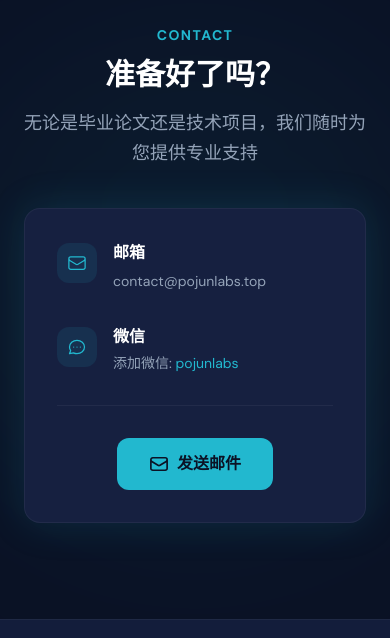
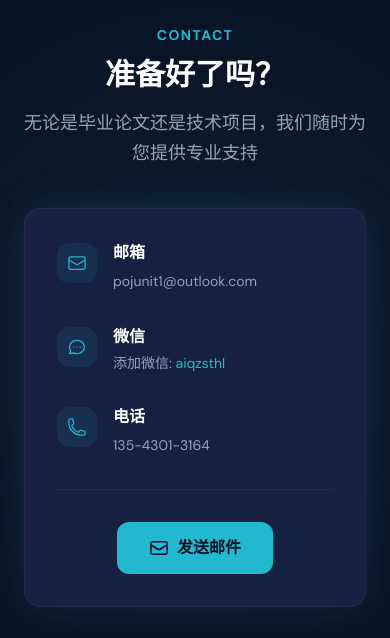
Before and after one commit to jiongQAQ/pojunlabs.top, a plain HTML site: page index.html in a window 390 px wide. Shown: the part 4050-4688 px from the top of the page. Drawn offline with nearby package versions, Linux system fonts and the light colour scheme.

Commit message:
Update contact info: email, WeChat, phone number
Made-with: Cursor

```diff
--- a/index.html
+++ b/index.html
@@ -235,14 +235,14 @@
         <p class="text-slate-400 text-lg mb-10 leading-relaxed">无论是毕业论文还是技术项目，我们随时为您提供专业支持</p>
       </div>
       <div class="fade-up bg-navy-card border border-white/5 rounded-2xl p-8 sm:p-10 glow">
-        <div class="grid sm:grid-cols-2 gap-8 text-left">
+        <div class="grid sm:grid-cols-3 gap-8 text-left">
           <div class="flex items-start gap-4">
             <div class="w-10 h-10 rounded-xl bg-cyan/10 flex items-center justify-center flex-shrink-0 mt-0.5">
               <svg class="w-5 h-5 text-cyan" fill="none" viewBox="0 0 24 24" stroke="currentColor" stroke-width="1.5"><path stroke-linecap="round" stroke-linejoin="round" d="M21.75 6.75v10.5a2.25 2.25 0 01-2.25 2.25h-15a2.25 2.25 0 01-2.25-2.25V6.75m19.5 0A2.25 2.25 0 0019.5 4.5h-15a2.25 2.25 0 00-2.25 2.25m19.5 0v.243a2.25 2.25 0 01-1.07 1.916l-7.5 4.615a2.25 2.25 0 01-2.36 0L3.32 8.91a2.25 2.25 0 01-1.07-1.916V6.75"/></svg>
             </div>
             <div>
               <p class="text-white font-semibold mb-1">邮箱</p>
-              <a href="mailto:contact@pojunlabs.top" class="text-slate-400 hover:text-cyan transition-colors duration-200 cursor-pointer text-sm">contact@pojunlabs.top</a>
+              <a href="mailto:pojunit1@outlook.com" class="text-slate-400 hover:text-cyan transition-colors duration-200 cursor-pointer text-sm">pojunit1@outlook.com</a>
             </div>
           </div>
           <div class="flex items-start gap-4">
@@ -251,12 +251,21 @@
             </div>
             <div>
               <p class="text-white font-semibold mb-1">微信</p>
-              <p class="text-slate-400 text-sm">添加微信: <span class="text-cyan">pojunlabs</span></p>
+              <p class="text-slate-400 text-sm">添加微信: <span class="text-cyan">aiqzsthl</span></p>
+            </div>
+          </div>
+          <div class="flex items-start gap-4">
+            <div class="w-10 h-10 rounded-xl bg-cyan/10 flex items-center justify-center flex-shrink-0 mt-0.5">
+              <svg class="w-5 h-5 text-cyan" fill="none" viewBox="0 0 24 24" stroke="currentColor" stroke-width="1.5"><path stroke-linecap="round" stroke-linejoin="round" d="M2.25 6.75c0 8.284 6.716 15 15 15h2.25a2.25 2.25 0 002.25-2.25v-1.372c0-.516-.351-.966-.852-1.091l-4.423-1.106c-.44-.11-.902.055-1.173.417l-.97 1.293c-.282.376-.769.542-1.21.38a12.035 12.035 0 01-7.143-7.143c-.162-.441.004-.928.38-1.21l1.293-.97c.363-.271.527-.734.417-1.173L6.963 3.102a1.125 1.125 0 00-1.091-.852H4.5A2.25 2.25 0 002.25 4.5v2.25z"/></svg>
+            </div>
+            <div>
+              <p class="text-white font-semibold mb-1">电话</p>
+              <a href="tel:13543013164" class="text-slate-400 hover:text-cyan transition-colors duration-200 cursor-pointer text-sm">135-4301-3164</a>
             </div>
           </div>
         </div>
         <div class="mt-8 pt-8 border-t border-white/5 text-center">
-          <a href="mailto:contact@pojunlabs.top" class="inline-flex items-center justify-center gap-2 bg-cyan hover:bg-cyan-light text-navy font-semibold px-8 py-3.5 rounded-xl transition-colors duration-200 cursor-pointer">
+          <a href="mailto:pojunit1@outlook.com" class="inline-flex items-center justify-center gap-2 bg-cyan hover:bg-cyan-light text-navy font-semibold px-8 py-3.5 rounded-xl transition-colors duration-200 cursor-pointer">
             <svg class="w-5 h-5" fill="none" viewBox="0 0 24 24" stroke="currentColor" stroke-width="2"><path stroke-linecap="round" stroke-linejoin="round" d="M21.75 6.75v10.5a2.25 2.25 0 01-2.25 2.25h-15a2.25 2.25 0 01-2.25-2.25V6.75m19.5 0A2.25 2.25 0 0019.5 4.5h-15a2.25 2.25 0 00-2.25 2.25m19.5 0v.243a2.25 2.25 0 01-1.07 1.916l-7.5 4.615a2.25 2.25 0 01-2.36 0L3.32 8.91a2.25 2.25 0 01-1.07-1.916V6.75"/></svg>
             发送邮件
           </a>
```
